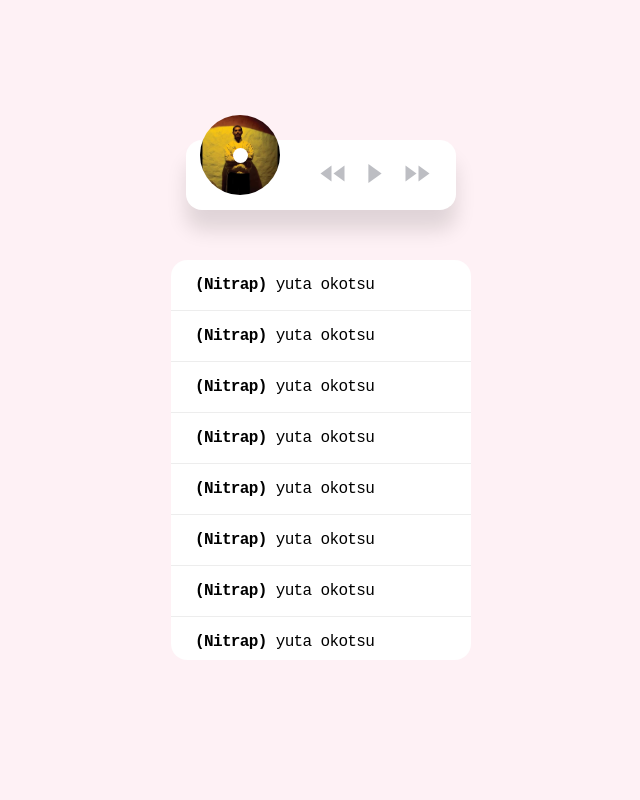
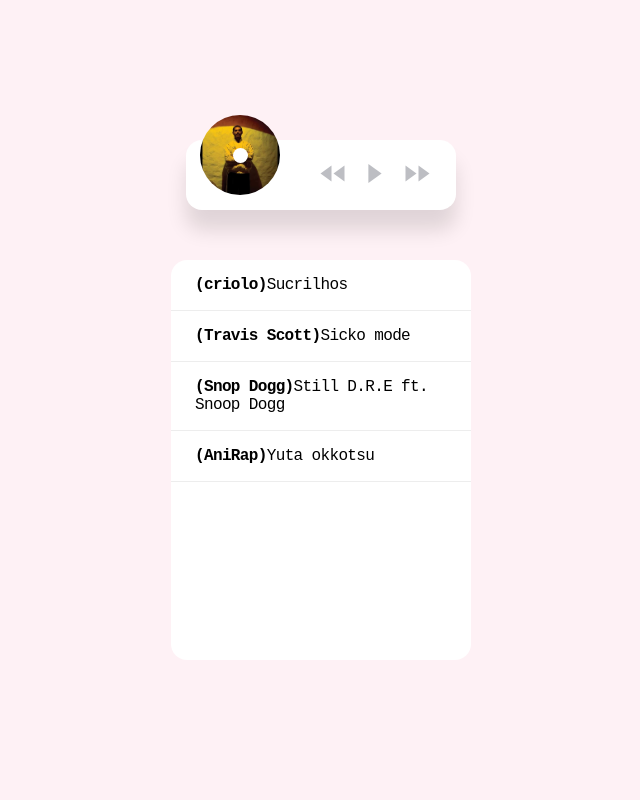
Before and after one commit to brayandelfim/player_music, a plain HTML site: page index.html in a window 1280 px wide. Shown: the whole page, without its empty margins (319-959 px from the left). Drawn offline with Linux system fonts and the light colour scheme.

Commit message:
fazendo lista de musica

```diff
--- a/index.html
+++ b/index.html
@@ -36,20 +36,7 @@
   </div>
 
   <div class="list" >
-    <ul>
-      <li><a><b>(Nitrap)</b> yuta okotsu</a></li>
-      <li><a><b>(Nitrap)</b> yuta okotsu</a></li>
-      <li><a><b>(Nitrap)</b> yuta okotsu</a></li>
-      <li><a><b>(Nitrap)</b> yuta okotsu</a></li>
-      <li><a><b>(Nitrap)</b> yuta okotsu</a></li>
-      <li><a><b>(Nitrap)</b> yuta okotsu</a></li>
-      <li><a><b>(Nitrap)</b> yuta okotsu</a></li>
-      <li><a><b>(Nitrap)</b> yuta okotsu</a></li>
-      <li><a><b>(Nitrap)</b> yuta okotsu</a></li>
-      <li><a><b>(Nitrap)</b> yuta okotsu</a></li>
-      <li><a><b>(Nitrap)</b> yuta okotsu</a></li>
-      <li><a><b>(Nitrap)</b> yuta okotsu</a></li>
-      <li><a><b>(Nitrap)</b> yuta okotsu</a></li>
+    <ul id="list">
     </ul>
   </div>
 
--- a/player.js
+++ b/player.js
@@ -1,29 +1,52 @@
 const buttons = document.querySelectorAll('.action-buttom')
 const player = document.getElementById("player")
 const disk = document.getElementById("disk-img")
+const list = document.getElementById("list")
+
 
 const musicas = [
   {
     musica: "./music/1.mp3",
     imagem: "./img/1.jpg",
-    nome: "Criolo - Sucrilhos"
+    nome: "Sucrilhos",
+    autor: "criolo"
   },
   {
     musica: "./music/2.mp3",
     imagem: "./img/2.jpg",
-    nome: "Travis Scott - Sicko mode"
+    nome: "Sicko mode",
+    autor: "Travis Scott"
   },
   {
     musica: "./music/3.mp3",
     imagem: "./img/3.jpg",
-    nome: "Grupo Molejo - Brincadera de criança"
+    nome: "Still D.R.E ft. Snoop Dogg",
+    autor: "Snop Dogg"
   },
   {
     musica: "./music/4.mp3",
     imagem: "./img/4.jpg",
-    nome: "AniRap -  Yuta okkotsu"
+    nome: "Yuta okkotsu",
+    autor: "AniRap"
   }
 ]
+
+for(const index in musicas) {
+  const musica = musicas[index]
+  const item =`<li class="music-click" data-position="${index}"><a><b>(${musica.autor})</b>${musica.nome}</a></li>`;
+  list.innerHTML += item
+}
+
+const musicClick = document.querySelectorAll(".music-click")
+
+for (const element of musicClick) {
+  element.addEventListener("click", function(){
+    const position = this.getAttribute("data-position")
+    carrega(position);
+    player.play();
+  })
+}
+
 let musicaAtual = 0
 
 function carrega(posicao) {
@@ -34,6 +57,8 @@ function carrega(posicao) {
   player.src = musica.musica
   player.load();
 }
+
+
 
 carrega(0);
 
```
Also changed, not shown: img/3.jpg.
